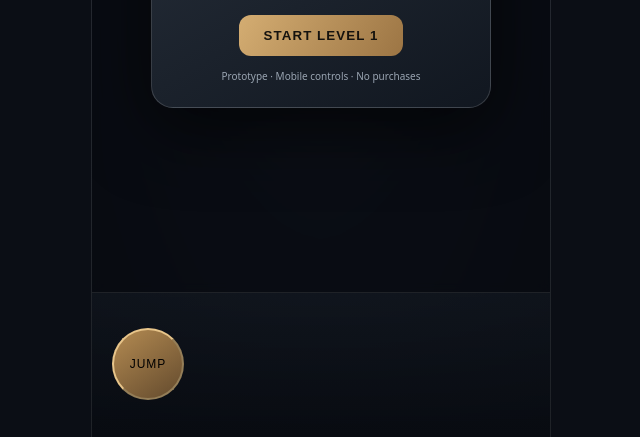
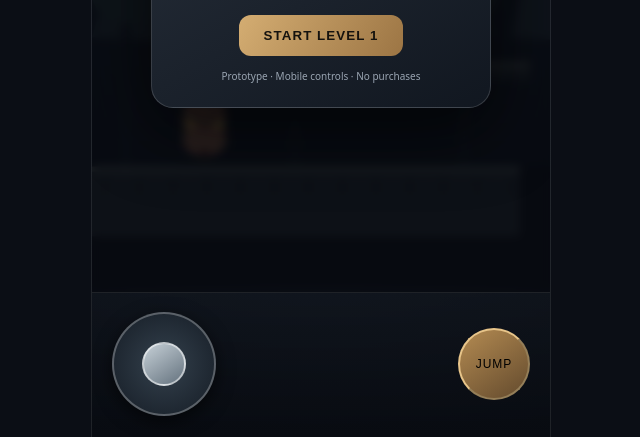
Before and after one commit to lovermansky2012/bubu-dudu-defense, a plain HTML site: page rescue-mission/index.html in a window 1280 px wide. Shown: the part 363-800 px from the top of the page, without its empty margins (319-959 px from the left). Drawn offline with Linux system fonts and the light colour scheme.

Commit message:
Fix start button script and restore joystick controls

```diff
--- a/rescue-mission/index.html
+++ b/rescue-mission/index.html
@@ -13,7 +13,7 @@ header{height:58px;flex:none;display:flex;align-items:center;justify-content:spa
 canvas{width:100%;height:100%;display:block}
 #hint{position:absolute;left:50%;top:12px;transform:translateX(-50%);background:#0a0d14b8;border:1px solid #ffffff22;border-radius:20px;padding:7px 12px;font-size:10px;color:#d7dbe1;white-space:nowrap;pointer-events:none}
 #controls{height:145px;flex:none;display:flex;justify-content:space-between;align-items:center;padding:12px 20px calc(15px + env(safe-area-inset-bottom));background:linear-gradient(#10151dcc,#080b11);border-top:1px solid #ffffff18}
-.pad{display:flex;gap:10px}.ctrl{width:58px;height:58px;border-radius:18px;border:1px solid #ffffff30;background:linear-gradient(145deg,#303b48,#151d27);color:#fff;font-size:23px;font-weight:700;box-shadow:0 5px 16px #0008;touch-action:none}.ctrl:active,.ctrl.down{background:#786344;transform:translateY(2px)}#jump{width:72px;height:72px;border-radius:50%;font-size:12px;letter-spacing:.08em;background:linear-gradient(145deg,#b48b52,#634a2d);border-color:#e8c58a}
+.pad{display:flex;gap:10px}.ctrl{width:58px;height:58px;border-radius:18px;border:1px solid #ffffff30;background:linear-gradient(145deg,#303b48,#151d27);color:#fff;font-size:23px;font-weight:700;box-shadow:0 5px 16px #0008;touch-action:none}.ctrl:active,.ctrl.down{background:#786344;transform:translateY(2px)}#jump{width:72px;height:72px;border-radius:50%;font-size:12px;letter-spacing:.08em;background:linear-gradient(145deg,#b48b52,#634a2d);border-color:#e8c58a}#stick{width:104px;height:104px;border-radius:50%;border:2px solid #ffffff45;background:radial-gradient(circle,#34414d,#151c25);position:relative;touch-action:none;box-shadow:0 5px 18px #0009}#knob{position:absolute;width:44px;height:44px;left:28px;top:28px;border-radius:50%;background:linear-gradient(145deg,#c6d0d7,#64727e);border:2px solid #ffffff88;pointer-events:none}
 #overlay{position:absolute;inset:0;display:flex;align-items:center;justify-content:center;background:#080b11c9;backdrop-filter:blur(5px);padding:24px}
 .panel{width:min(340px,100%);padding:24px 20px;border:1px solid #ffffff28;border-radius:22px;background:linear-gradient(150deg,#252d38,#111720);text-align:center;box-shadow:0 20px 70px #000a}
 .panel h1{font-size:22px;line-height:1.15;margin:0 0 10px}.panel p{font-size:12px;line-height:1.6;color:#c1c8d1;margin:0 0 18px}
@@ -25,19 +25,23 @@ canvas{width:100%;height:100%;display:block}
 <header><div class="brand">BUBU & DUDU <small>RESCUE MISSION · TEST BUILD</small></div><div id="hud"><span>LEVEL <b>01 / 10</b></span><span>❤ <b id="lives">3</b></span><button id="audio">♫ SOUND ON</button></div></header>
 <main id="stage"><canvas id="game"></canvas><div id="hint">Find the switch. Open the way to bubu.</div>
 <div id="overlay"><div class="panel"><h1>Rescue Mission</h1><p>dudu has reached the abandoned forest station. Find the hidden switch, avoid the broken floor and rescue bubu.</p><button class="primary" id="start">START LEVEL 1</button><div class="note">Prototype · Mobile controls · No purchases</div></div></div></main>
-<section id="controls"><button id="jump">JUMP</button><div id="stick"><div id="knob"></div></div></section>
+<section id="controls"><div id="stick" aria-label="Movement joystick"><div id="knob"></div></div><button id="jump">JUMP</button></section>
 </div>
 <script>
 (()=> {
 const canvas=document.getElementById('game'),ctx=canvas.getContext('2d'),stage=document.getElementById('stage');
 let W=0,H=0,scale=1,started=false,won=false,dead=false,lives=3,cam=0,frame=0;
-const keys={left:false,right:false,jump:false};\nlet audioCtx=null,audioOn=false,audioTimer=null;\nfunction startMusic(){if(audioOn)return;const AC=window.AudioContext||window.webkitAudioContext;if(!AC)return;audioCtx=new AC();audioCtx.resume();audioOn=true;document.getElementById('audio').textContent='♫ SOUND ON';const master=audioCtx.createGain();master.gain.value=.12;master.connect(audioCtx.destination);const low=audioCtx.createBiquadFilter();low.type='lowpass';low.frequency.value=850;low.connect(master);function note(freq,dur,when,vol){const o=audioCtx.createOscillator(),g=audioCtx.createGain();o.type='triangle';o.frequency.setValueAtTime(freq,when);g.gain.setValueAtTime(.0001,when);g.gain.linearRampToValueAtTime(vol,when+.8);g.gain.exponentialRampToValueAtTime(.0001,when+dur);o.connect(g);g.connect(low);o.start(when);o.stop(when+dur+.1)}const seq=[110,164.81,130.81,196,98,146.83,123.47,185];let n=0;function phrase(){if(!audioOn)return;let t=audioCtx.currentTime;note(seq[n%8],5,t,.18);note(seq[(n+2)%8]*2,3,t+1.4,.045);note(seq[(n+4)%8]*1.5,4,t+2.8,.035);n++;audioTimer=setTimeout(phrase,5200)}phrase()}\ndocument.getElementById('audio').onclick=()=>{if(!audioOn){startMusic()}else{audioOn=false;clearTimeout(audioTimer);if(audioCtx)audioCtx.suspend();document.getElementById('audio').textContent='♫ SOUND OFF'}};
+const keys={left:false,right:false,jump:false};
+let audioCtx=null,audioOn=false,audioTimer=null;
+function startMusic(){if(audioOn)return;const AC=window.AudioContext||window.webkitAudioContext;if(!AC)return;audioCtx=new AC();audioCtx.resume();audioOn=true;document.getElementById('audio').textContent='♫ SOUND ON';const master=audioCtx.createGain();master.gain.value=.12;master.connect(audioCtx.destination);const low=audioCtx.createBiquadFilter();low.type='lowpass';low.frequency.value=850;low.connect(master);function note(freq,dur,when,vol){const o=audioCtx.createOscillator(),g=audioCtx.createGain();o.type='triangle';o.frequency.setValueAtTime(freq,when);g.gain.setValueAtTime(.0001,when);g.gain.linearRampToValueAtTime(vol,when+.8);g.gain.exponentialRampToValueAtTime(.0001,when+dur);o.connect(g);g.connect(low);o.start(when);o.stop(when+dur+.1)}const seq=[110,164.81,130.81,196,98,146.83,123.47,185];let n=0;function phrase(){if(!audioOn)return;let t=audioCtx.currentTime;note(seq[n%8],5,t,.18);note(seq[(n+2)%8]*2,3,t+1.4,.045);note(seq[(n+4)%8]*1.5,4,t+2.8,.035);n++;audioTimer=setTimeout(phrase,5200)}phrase()}
+document.getElementById('audio').onclick=()=>{if(!audioOn){startMusic()}else{audioOn=false;clearTimeout(audioTimer);if(audioCtx)audioCtx.suspend();document.getElementById('audio').textContent='♫ SOUND OFF'}};
 const world={width:1900,ground:0,platforms:[{x:0,y:0,w:430,h:70},{x:520,y:0,w:360,h:70},{x:1000,y:0,w:900,h:70},{x:310,y:-105,w:130,h:18},{x:650,y:-145,w:150,h:18},{x:1120,y:-105,w:180,h:18}],switch:{x:740,y:-168,on:false},door:{x:1510,y:-145,open:false},bubu:{x:1760,y:-74,rescued:false}};
 const player={x:90,y:-76,vx:0,vy:0,w:42,h:58,grounded:false,face:1};
 function resize(){const r=stage.getBoundingClientRect();W=r.width;H=r.height;const d=Math.min(devicePixelRatio||1,2);canvas.width=Math.floor(W*d);canvas.height=Math.floor(H*d);ctx.setTransform(d,0,0,d,0,0);scale=1}
 new ResizeObserver(resize).observe(stage);resize();
 function down(k,v){keys[k]=v}
 document.querySelectorAll('[data-key]').forEach(b=>{let k=b.dataset.key;b.addEventListener('pointerdown',e=>{e.preventDefault();down(k,true);b.classList.add('down')});['pointerup','pointercancel','pointerleave'].forEach(ev=>b.addEventListener(ev,()=>{down(k,false);b.classList.remove('down')}))});
+const stick=document.getElementById('stick'),knob=document.getElementById('knob');let stickPointer=null;function moveStick(e){const r=stick.getBoundingClientRect(),cx=r.left+r.width/2,cy=r.top+r.height/2;let dx=e.clientX-cx,dy=e.clientY-cy;const max=30,len=Math.hypot(dx,dy)||1;if(len>max){dx=dx/len*max;dy=dy/len*max}knob.style.transform='translate('+dx+'px,'+dy+'px)';keys.left=dx<-9;keys.right=dx>9}stick.addEventListener('pointerdown',e=>{e.preventDefault();stickPointer=e.pointerId;stick.setPointerCapture(e.pointerId);moveStick(e)});stick.addEventListener('pointermove',e=>{if(e.pointerId===stickPointer)moveStick(e)});function releaseStick(e){if(e.pointerId!==stickPointer)return;stickPointer=null;keys.left=false;keys.right=false;knob.style.transform='translate(0,0)'}stick.addEventListener('pointerup',releaseStick);stick.addEventListener('pointercancel',releaseStick);document.getElementById('jump').addEventListener('pointerdown',e=>{e.preventDefault();keys.jump=true});['pointerup','pointercancel','pointerleave'].forEach(ev=>document.getElementById('jump').addEventListener(ev,()=>keys.jump=false));
 addEventListener('keydown',e=>{if(['ArrowLeft','a','ArrowRight','d',' ','ArrowUp','w'].includes(e.key))e.preventDefault();if(e.key==='ArrowLeft'||e.key==='a')down('left',true);if(e.key==='ArrowRight'||e.key==='d')down('right',true);if(e.key===' '||e.key==='ArrowUp'||e.key==='w')down('jump',true)});
 addEventListener('keyup',e=>{if(e.key==='ArrowLeft'||e.key==='a')down('left',false);if(e.key==='ArrowRight'||e.key==='d')down('right',false);if(e.key===' '||e.key==='ArrowUp'||e.key==='w')down('jump',false)});
 document.getElementById('start').onclick=()=>{startMusic();started=true;document.getElementById('overlay').style.display='none'};
```
